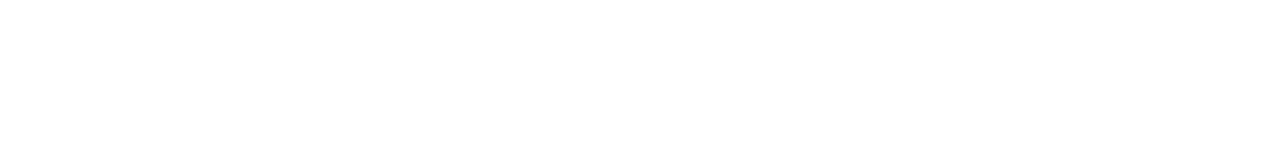
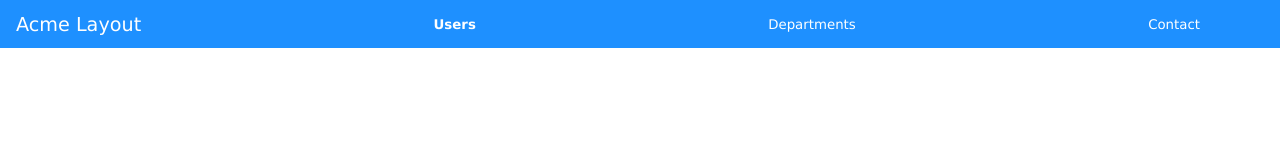
Before and after one commit to ismillik/acme-flex-box, a plain HTML site: page index.html in a window 1280 px wide. Drawn offline with Linux system fonts and the light colour scheme.

Commit message:
phase one

```diff
--- a/index.html
+++ b/index.html
@@ -1,6 +1,17 @@
-<head>
+<!DOCTYPE html>
+<html>
+  <head>
+    <title>acme-flex-box</title>
+    <meta name= 'Ian Milliken'>
+    <link rel= 'stylesheet' href= 'styles.css'>
+  </head>
+  <body>
+    <div id= 'navBar'>
+      <a href='#home'>Acme Layout</a>
+      <a href='#users'>Users</a>
+      <a href='#departments'>Departments</a>
+      <a href='#contact'>Contact</a>
+    </div>
+  </body>
 
-</head>
-<body>
-
-</body>
+</html>
--- a/styles.css
+++ b/styles.css
@@ -0,0 +1,28 @@
+body {
+    font-family: Verdana;
+    margin:0;
+}
+
+#navBar {
+  display: flex;
+  justify-content: space-between;
+  align-items: center;
+  background-color: dodgerblue;
+  height: 3rem;
+}
+#navBar > a {
+    display: flex;
+    color: white;
+    font-size: smaller;
+    text-decoration: none;
+}
+#navBar :first-child {
+    font-size: larger;
+    margin-left: 1rem;
+}
+#navBar :nth-child(2) {
+    font-weight: bold;
+}
+#navBar :nth-child(4) {
+    margin-right: 5rem;
+}
```
